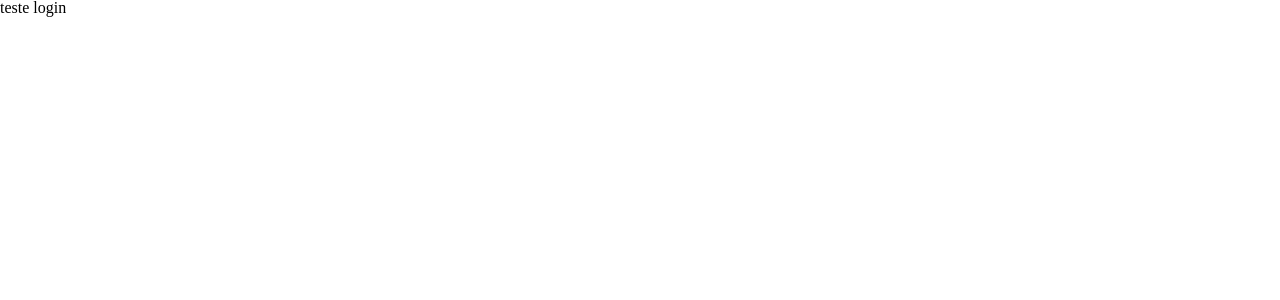
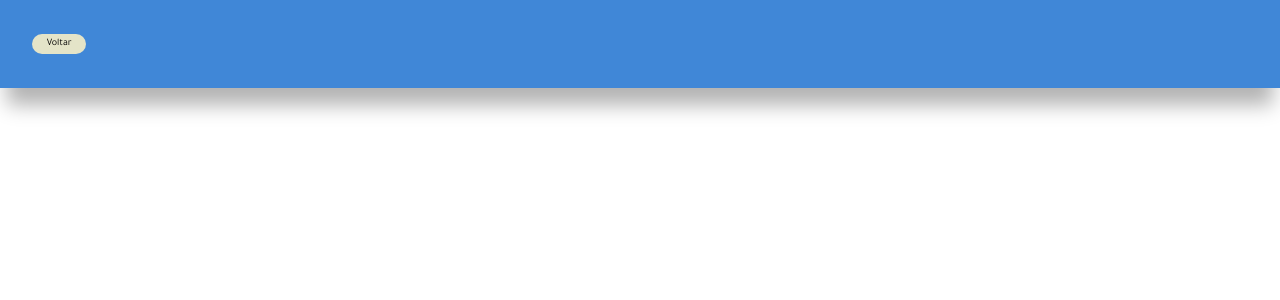
Before and after one commit to projeto-front-end-g5/HelpTS, a React (Create React App) app: page /login in a window 1280 px wide. Shown: the top 300 px of the page. Built offline with nearby package versions, Linux system fonts and the light colour scheme.

Commit message:
feat: container azul e btn voltar

```diff
--- /dev/null
+++ b/src/components/ContainerBlue/index.tsx
@@ -0,0 +1,20 @@
+import { useNavigate } from 'react-router-dom';
+import Button from '../ButtonTag';
+import { Container } from './style';
+
+const ContainerBlue = () => {
+  const navigate = useNavigate();
+
+  return (
+    <Container>
+      <Button
+        text='Voltar'
+        height='1.25rem'
+        onClick={() => navigate('/dashboard')}
+        width='3.4rem'
+      />
+    </Container>
+  );
+};
+
+export default ContainerBlue;
--- /dev/null
+++ b/src/components/ContainerBlue/style.ts
@@ -0,0 +1,9 @@
+import styled from 'styled-components';
+
+export const Container = styled.div`
+  width: 100%;
+  padding: 2rem;
+  height: 5.5rem;
+  background-color: var(--blue);
+  box-shadow: 0px 24px 19px -7px rgba(0, 0, 0, 0.3);
+`;
--- a/src/pages/Comments/index.tsx
+++ b/src/pages/Comments/index.tsx
@@ -1,5 +1,11 @@
+import ContainerBlue from '../../components/ContainerBlue';
 import Header from '../../components/Header';
 
-const Comments = () => <Header />;
+const Comments = () => (
+  <>
+    <Header />
+    <ContainerBlue />
+  </>
+);
 
 export default Comments;
--- a/src/pages/Login/index.tsx
+++ b/src/pages/Login/index.tsx
@@ -1,3 +1,5 @@
-const Login = () => <p>teste login</p>;
+import ContainerBlue from '../../components/ContainerBlue';
+
+const Login = () => <ContainerBlue />;
 
 export default Login;
--- a/src/pages/Solution/index.tsx
+++ b/src/pages/Solution/index.tsx
@@ -1,5 +1,11 @@
+import ContainerBlue from '../../components/ContainerBlue';
 import Header from '../../components/Header';
 
-const Solution = () => <Header />;
+const Solution = () => (
+  <>
+    <Header />
+    <ContainerBlue />
+  </>
+);
 
 export default Solution;
```
